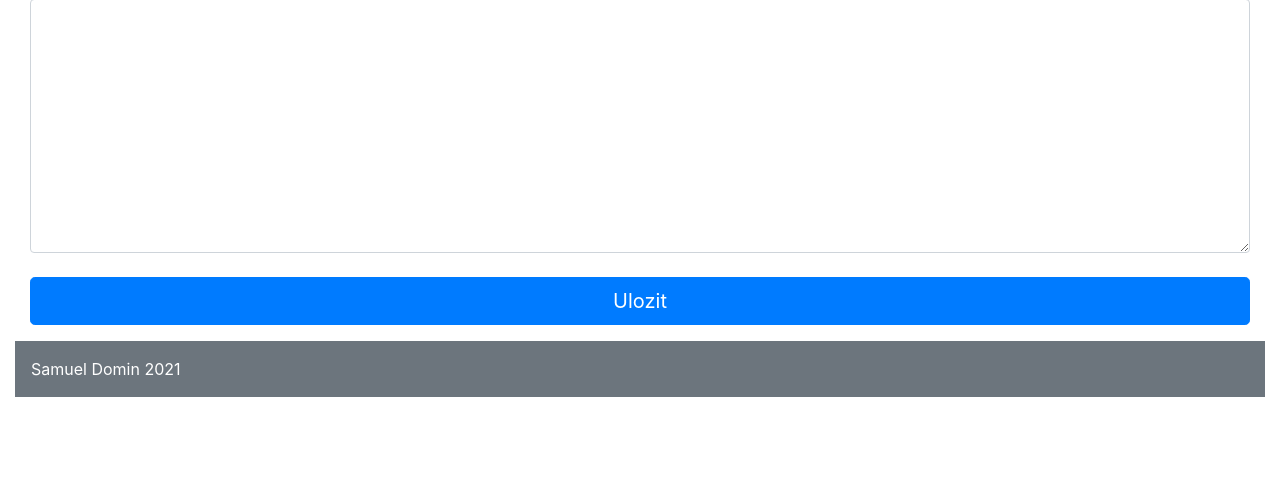
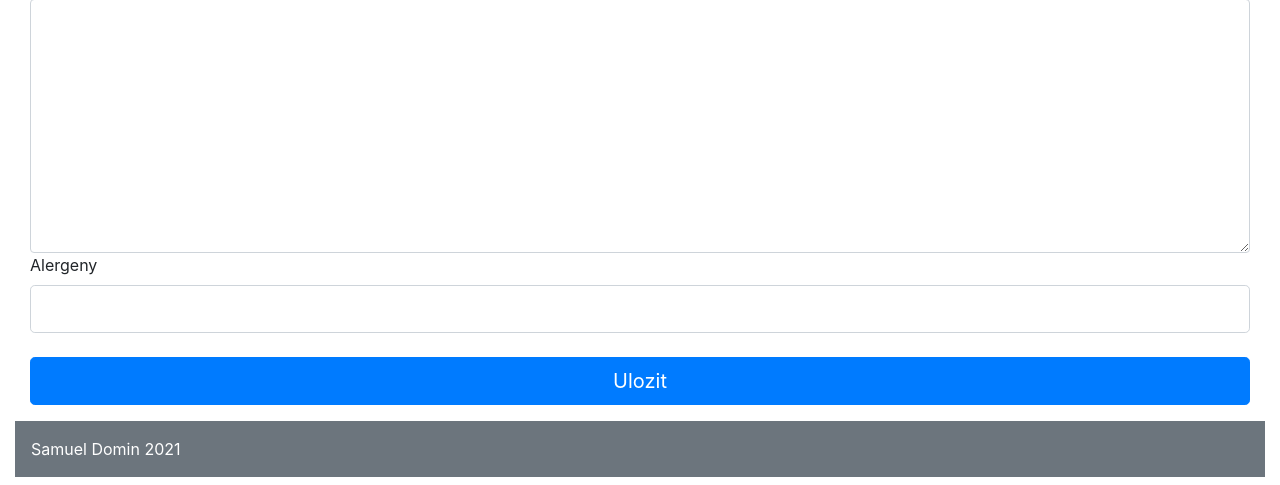
Before and after one commit to samod1/restauracia, a PHP site: page /new_recept.php in a window 1280 px wide. Shown: the part 499-984 px from the top of the page. Before the commit the page ends 896 px from the top, so only its background shows below. Run offline with PHP 8.4, Linux system fonts and the light colour scheme; data that the repository does not hold is empty; some libraries are stand-ins or nearby versions.

Commit message:
Pridanie alergenov

```diff
--- a/new_recept.php
+++ b/new_recept.php
@@ -84,6 +84,8 @@ include "widgets/navbar.php";
     <br>
     <label>Postup pripravy</label>
     <textarea class="form-control" rows="10" name="postupReceptu"></textarea>
+    <label for="alergeny">Alergeny</label>
+    <input class="form-control form-control-lg" required autofocus type="text" name="alergeny">
     <br>
     <input class="btn btn-primary btn-lg btn-block"type="submit" value="Ulozit">
     <input type="hidden" name="send" value="yes">
@@ -94,15 +96,17 @@ include "widgets/navbar.php";
 if ($_POST["send"] == "yes") {
 
     $id = 0;
-    $query = "INSERT INTO recept (id,nazov,postup,typ_receptu) VALUES (?,?,?,?)";
+    $query = "INSERT INTO restauracia.recept (id,nazov,postup,typ_receptu,alergeny) VALUES (?,?,?,?,?)";
     $stmt = mysqli_stmt_init($conn);
     mysqli_stmt_prepare($stmt, $query);
-    mysqli_stmt_bind_param($stmt, 'issi', $id, $_POST["nazovReceptu"],$_POST["postupReceptu"],$_POST["typKuchyne"]);
+    mysqli_stmt_bind_param($stmt, 'issis', $id, $_POST["nazovReceptu"],$_POST["postupReceptu"],$_POST["typKuchyne"],$_POST["alergeny"]);
     mysqli_stmt_execute($stmt);
     mysqli_stmt_close($stmt);
+    header("Location: zoznam_receptov.php");
+    exit;
 }
 
-//include "tbl_suroviny.php";
+
 
 mysqli_close($conn);
 include "widgets/footer.php";
```
